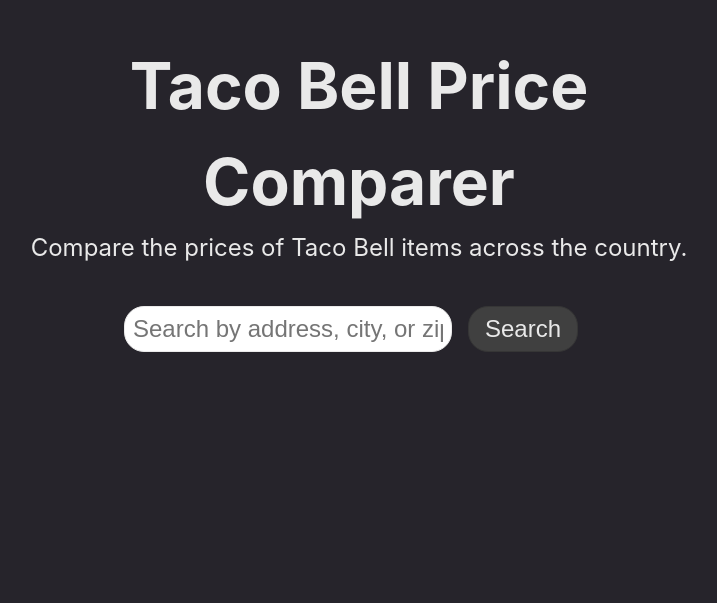
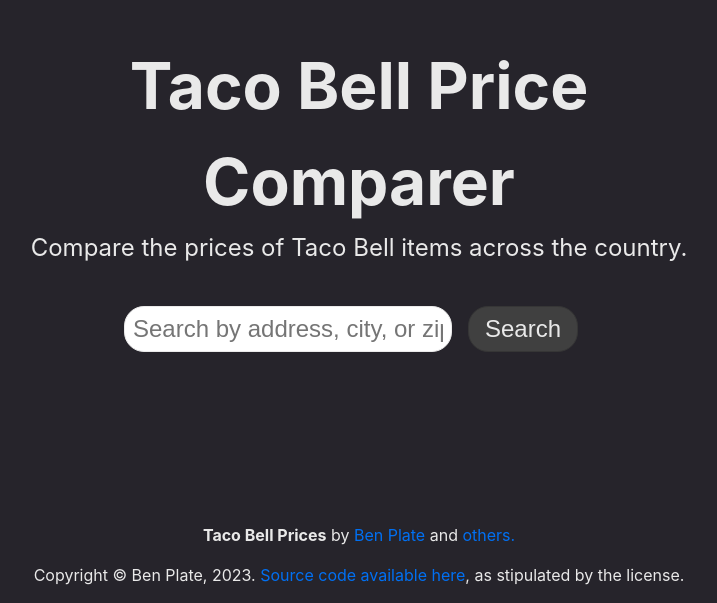
Before and after one commit to ben9583/taco-bell-prices, a Next.js app: page / in a window 1280 px wide. Shown: the part 197-800 px from the top of the page, without its empty margins (281-998 px from the left). Built offline with nearby package versions, Linux system fonts and the light colour scheme.

Commit message:
implement footer

```diff
--- a/app/globals.css
+++ b/app/globals.css
@@ -31,3 +31,8 @@
   color: var(--text-color);
   background-color: var(--background-color);
 }
+
+a {
+  color: var(--link-color);
+  text-decoration: none;
+}
--- a/app/layout.tsx
+++ b/app/layout.tsx
@@ -1,3 +1,4 @@
+import Footer from '../components/Footer';
 import './globals.css'
 
 export default function RootLayout({ children }) {
@@ -6,7 +7,10 @@
       <head>
         <title>Taco Bell Price Comparer</title>
       </head>
-      <body>{children}</body>
+      <body>
+        {children}
+        <Footer />
+      </body>
     </html>
   );
 }
--- /dev/null
+++ b/components/Footer.module.css
@@ -0,0 +1,9 @@
+.footer {
+  position: fixed;
+  left: 0;
+  bottom: 0;
+  width: 100%;
+  background-color: var(--background-color);
+  color: var(--text-color);
+  text-align: center;
+}
--- /dev/null
+++ b/components/Footer.tsx
@@ -0,0 +1,18 @@
+import styles from './Footer.module.css';
+
+export default function Footer() {
+  return (
+    <footer className={styles.footer}>
+      <div className="container">
+        <div className="content has-text-centered">
+          <p>
+            <strong>Taco Bell Prices</strong> by <a href="https://ben9583.com">Ben Plate</a> and <a href="https://github.com/ben9583/taco-bell-prices/contributors/">others.</a>
+          </p>
+          <p>
+            Copyright &copy; Ben Plate, 2023. <a href="https://github.com/ben9583/taco-bell-prices">Source code available here</a>, as stipulated by the license.
+          </p>
+        </div>
+      </div>
+    </footer>
+  )
+}
```
